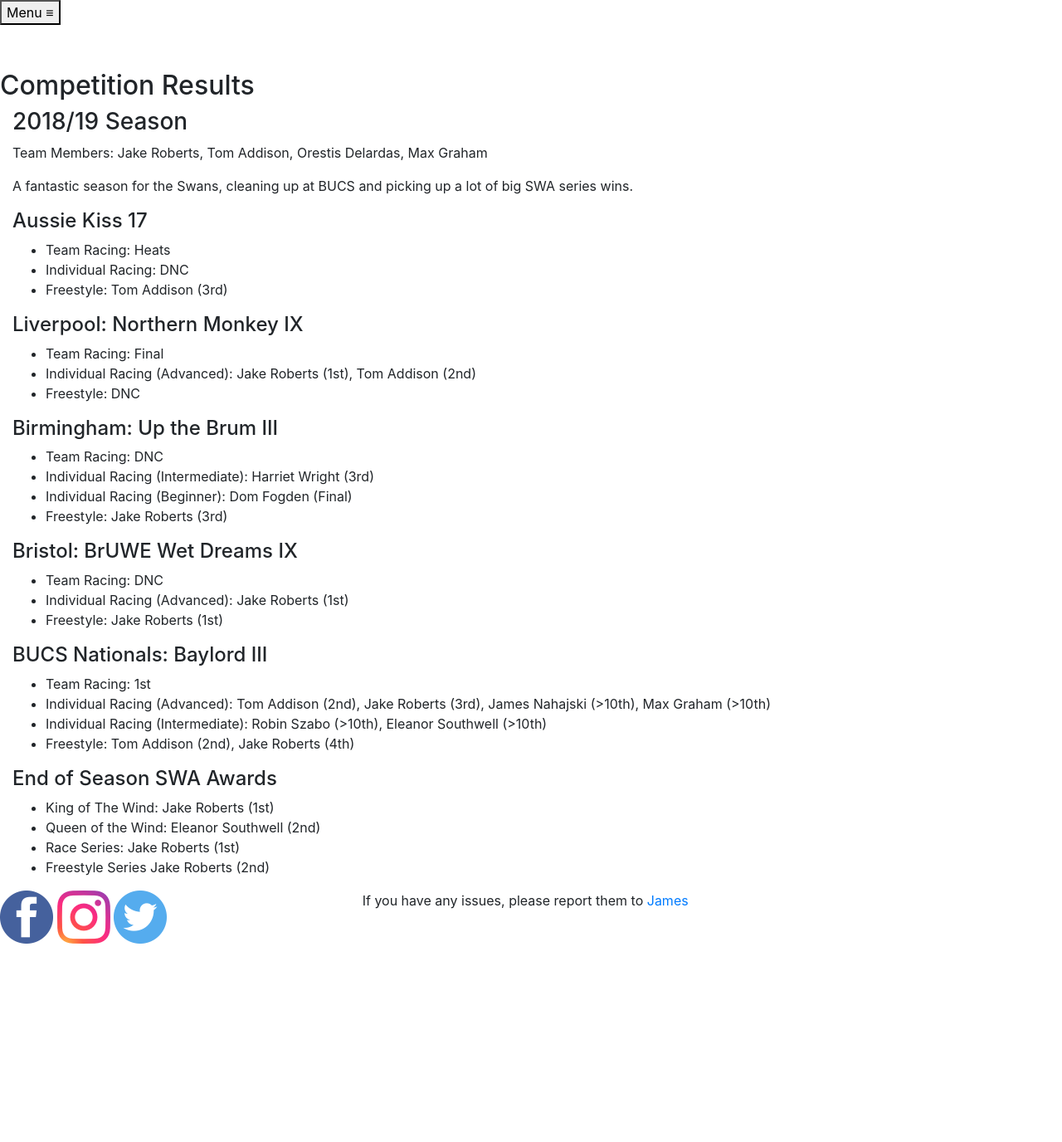
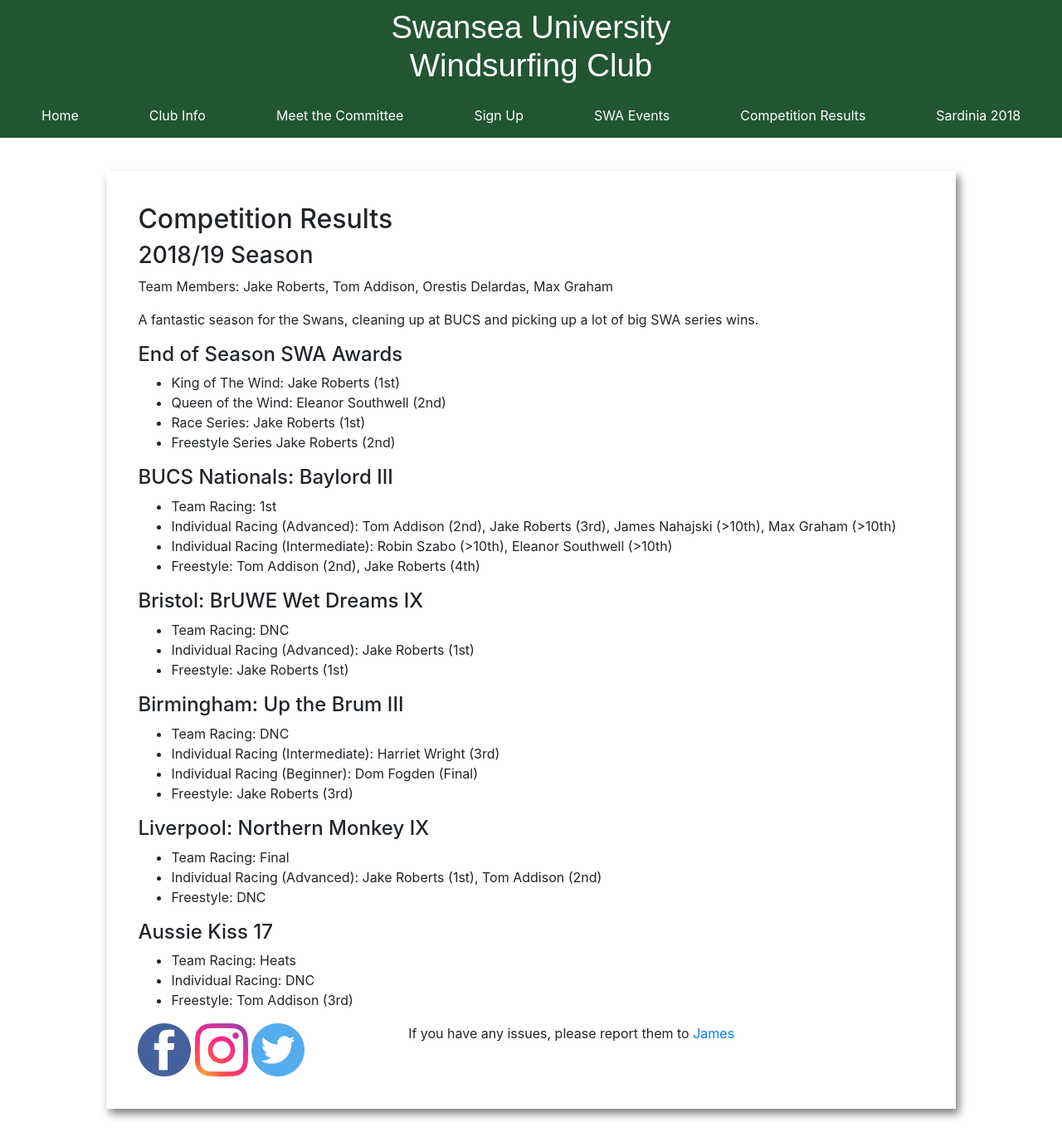
Before and after one commit to JamesIAm/swanseawindsurf, a PHP site: page /competition_results.html in a window 1280 px wide. Shown: the whole page at 83% size. Before the commit the page ends 1137 px from the top, so only its background shows below. Run offline with PHP 8.4, Linux system fonts and the light colour scheme.

Commit message:
Competiotion results updated

```diff
--- a/club_info.html
+++ b/club_info.html
@@ -60,7 +60,7 @@
 				<img
 				src="images/clubphotofun.jpeg"
 				alt="Fun club photo"
-				class="left_image"
+				class="main_image"
 			/>
 				<h3>A Club for All</h3>
 
--- a/competition_results.html
+++ b/competition_results.html
@@ -2,126 +2,73 @@
 <html lang="en">
 	<head>
 		<title>Competition Results</title>
-    	<meta name="viewport" content="width=device-width, initial-scale=1.0, user-scalable=no"> <!-- User scalable stops mobile wiggle -->
-        <link rel="stylesheet" type="text/css" href="static/style.css">
-        <link rel="stylesheet" href="https://maxcdn.bootstrapcdn.com/bootstrap/4.3.1/css/bootstrap.min.css">
+		<meta
+			name="viewport"
+			content="width=device-width, initial-scale=1.0, user-scalable=no"
+		/>
+		<!-- User scalable stops mobile wiggle -->
+		<link rel="stylesheet" type="text/css" href="static/style.css" />
+		<link rel="stylesheet" type="text/css" href="static/article.css" />
+		<link
+			rel="stylesheet"
+			href="https://maxcdn.bootstrapcdn.com/bootstrap/4.3.1/css/bootstrap.min.css"
+		/>
 		<script src="https://ajax.googleapis.com/ajax/libs/jquery/3.4.1/jquery.min.js"></script>
 		<script src="https://maxcdn.bootstrapcdn.com/bootstrap/4.3.1/js/bootstrap.min.js"></script>
-    	<link rel="apple-touch-icon" sizes="180x180" href="/favicon/apple-touch-icon.png">
-        <link rel="icon" type="image/png" sizes="32x32" href="/favicon/favicon-32x32.png">
-        <link rel="icon" type="image/png" sizes="16x16" href="/favicon/favicon-16x16.png">
-        <link rel="manifest" href="/favicon/site.webmanifest">
-        <link rel="mask-icon" href="/favicon/safari-pinned-tab.svg" color="#5bbad5">
-        <link rel="shortcut icon" href="/favicon/favicon.ico">
-        <meta name="msapplication-TileColor" content="#da532c">
-        <meta name="msapplication-config" content="/favicon/browserconfig.xml">
-        <meta name="theme-color" content="#ffffff">
-        <meta charset="UTF-8">
+		<link
+			rel="apple-touch-icon"
+			sizes="180x180"
+			href="/favicon/apple-touch-icon.png"
+		/>
+		<link
+			rel="icon"
+			type="image/png"
+			sizes="32x32"
+			href="/favicon/favicon-32x32.png"
+		/>
+		<link
+			rel="icon"
+			type="image/png"
+			sizes="16x16"
+			href="/favicon/favicon-16x16.png"
+		/>
+		<link rel="manifest" href="/favicon/site.webmanifest" />
+		<link
+			rel="mask-icon"
+			href="/favicon/safari-pinned-tab.svg"
+			color="#5bbad5"
+		/>
+		<link rel="shortcut icon" href="/favicon/favicon.ico" />
+		<meta name="msapplication-TileColor" content="#da532c" />
+		<meta
+			name="msapplication-config"
+			content="/favicon/browserconfig.xml"
+		/>
+		<meta name="theme-color" content="#ffffff" />
+		<meta charset="UTF-8" />
 	</head>
 
 	<body>
-    	<div class="header-container"></div>
-    	<div class="navbutton"><button id="menu" onclick="menu()">Menu   ≡</button></div>
-    	<div class="navigation"></div>
-	    <div class="content">
+		<div class="header">
+			<h1>Swansea University<br />Windsurfing Club</h1>
+		</div>
+		<div id="navigation-div"></div>
+		<div id="content">
+			<div class="article">
 				<h2 class="content-text">Competition Results</h2>
-	    </div>
-    	<div class="container-fluid">
-        	<div class="row">
-        	    <div class="col-12">
 				<h3>2018/19 Season</h3>
-            		<p class="content-text">Team Members: Jake Roberts, Tom Addison, Orestis Delardas, Max Graham</p>
-            		<p class="content-text">A fantastic season for the Swans, cleaning up at BUCS and picking up a lot of big SWA series wins.</p>
-        	    </div>
-        	</div>
-        	<div class="row">
-        	    <div class="col-12">
-            		<h4 class="content-text">Aussie Kiss 17</h4>
-            		<ul class="content-text">
-            			<li>
-            				Team Racing: Heats
-            			</li>
-            			<li>
-            				Individual Racing: DNC
-            			</li>
-            			<li>
-            				Freestyle: Tom Addison (3rd)
-            			</li>
-            		</ul>
-        	    </div>
-        	</div>
-        	<div class="row">
-        	    <div class="col-12">
-            		<h4 class="content-text">Liverpool: Northern Monkey IX</h4>
-            		<ul class="content-text">
-            			<li>
-            				Team Racing: Final
-            			</li>
-            			<li>
-            				Individual Racing (Advanced): Jake Roberts (1st), Tom Addison (2nd)
-            			</li>
-            			<li>
-            				Freestyle: DNC
-            			</li>
-            		</ul>
-        	    </div>
-        	</div>
-        	<div class="row">
-        	    <div class="col-12">
-            		<h4 class="content-text">Birmingham: Up the Brum III</h4>
-            		<ul class="content-text">
-            			<li>
-            				Team Racing: DNC
-            			</li>
-            			<li>
-            				Individual Racing (Intermediate): Harriet Wright (3rd)
-            			</li>
-            			<li>
-            				Individual Racing (Beginner): Dom Fogden (Final)
-            			</li>
-            			<li>
-            				Freestyle: Jake Roberts (3rd)
-            			</li>
-            		</ul>
-        	    </div>
-        	</div>
-        	<div class="row">
-        	    <div class="col-12">
-            		<h4 class="content-text">Bristol: BrUWE Wet Dreams IX</h4>
-            		<ul class="content-text">
-            			<li>
-            				Team Racing: DNC
-            			</li>
-            			<li>
-            				Individual Racing (Advanced): Jake Roberts (1st)
-            			</li>
-            			<li>
-            				Freestyle: Jake Roberts (1st)
-            			</li>
-            		</ul>
-        	    </div>
-        	</div>
-        	<div class="row">
-        	    <div class="col-12">
-            		<h4 class="content-text">BUCS Nationals: Baylord III</h4>
-            		<ul class="content-text">
-            			<li>
-            				Team Racing: 1st
-            			</li>
-            			<li>
-            				Individual Racing (Advanced): Tom Addison (2nd), Jake Roberts (3rd), James Nahajski (>10th), Max Graham (>10th)
-            			</li>
-            			<li>
-            				Individual Racing (Intermediate): Robin Szabo (>10th), Eleanor Southwell (>10th)
-            			</li>
-            			<li>
-            				Freestyle: Tom Addison (2nd), Jake Roberts (4th)
-            			</li>
-            		</ul>
-        	    </div>
-        	</div>
-        	<div class="row">
-        	    <div class="col-12">
+				<p class="content-text">
+					Team Members: Jake Roberts, Tom Addison, Orestis Delardas,
+					Max Graham
+				</p>
+				<p class="content-text">
+					A fantastic season for the Swans, cleaning up at BUCS and
+					picking up a lot of big SWA series wins.
+				</p>
+				<!--1819-->
+				<section>
+					<section>
+						<!--End of season awards-->
 						<h4 class="content-text">End of Season SWA Awards</h4>
 						<ul class="content-text">
 							<li>
@@ -137,23 +84,151 @@
 								Freestyle Series Jake Roberts (2nd)
 							</li>
 						</ul>
+					</section>
+					<section>
+						<!--Nationals-->
+						<h4 class="content-text">
+							BUCS Nationals: Baylord III
+						</h4>
+						<ul class="content-text">
+							<li>
+								Team Racing: 1st
+							</li>
+							<li>
+								Individual Racing (Advanced): Tom Addison (2nd),
+								Jake Roberts (3rd), James Nahajski (>10th), Max
+								Graham (>10th)
+							</li>
+							<li>
+								Individual Racing (Intermediate): Robin Szabo
+								(>10th), Eleanor Southwell (>10th)
+							</li>
+							<li>
+								Freestyle: Tom Addison (2nd), Jake Roberts (4th)
+							</li>
+						</ul>
+					</section>
+					<section>
+						<!--BarBrUwe-->
+						<h4 class="content-text">
+							Bristol: BrUWE Wet Dreams IX
+						</h4>
+						<ul class="content-text">
+							<li>
+								Team Racing: DNC
+							</li>
+							<li>
+								Individual Racing (Advanced): Jake Roberts (1st)
+							</li>
+							<li>
+								Freestyle: Jake Roberts (1st)
+							</li>
+						</ul>
+					</section>
+					<section>
+						<!--Up the Brum-->
+						<h4 class="content-text">
+							Birmingham: Up the Brum III
+						</h4>
+						<ul class="content-text">
+							<li>
+								Team Racing: DNC
+							</li>
+							<li>
+								Individual Racing (Intermediate): Harriet Wright
+								(3rd)
+							</li>
+							<li>
+								Individual Racing (Beginner): Dom Fogden (Final)
+							</li>
+							<li>
+								Freestyle: Jake Roberts (3rd)
+							</li>
+						</ul>
+					</section>
+					<section>
+						<!--Northern Monkey-->
+						<h4 class="content-text">
+							Liverpool: Northern Monkey IX
+						</h4>
+						<ul class="content-text">
+							<li>
+								Team Racing: Final
+							</li>
+							<li>
+								Individual Racing (Advanced): Jake Roberts
+								(1st), Tom Addison (2nd)
+							</li>
+							<li>
+								Freestyle: DNC
+							</li>
+						</ul>
+					</section>
+					<section>
+						<!--Aussie Kiss-->
+						<h4 class="content-text">Aussie Kiss 17</h4>
+						<ul class="content-text">
+							<li>
+								Team Racing: Heats
+							</li>
+							<li>
+								Individual Racing: DNC
+							</li>
+							<li>
+								Freestyle: Tom Addison (3rd)
+							</li>
+						</ul>
+					</section>
+				</section>
+
+				<div class="footer"></div>
 			</div>
 		</div>
-    	</div>
-	    	<div class="footer"></div>
 		<script>
-            $(".navigation").load("./shared_files/navigation.html");
+			//Load parts of the page
+			$("#navigation-div").load("./shared_files/navigation.html");
 			$(".footer").load("./shared_files/footer.html");
-            $(".header-container").load("./shared_files/header.html");
 		</script>
 		<script>
-        function menu () {
-              var navshow = document.getElementById("navlist");
-              if (navshow.style.display === "none") {
-                navshow.style.display = "block";
+			//Makes the navbar sticky, and minimises in mobile on scroll
+
+			window.onscroll = function () {
+				stickyNav();
+			};
+
+			//Finds the offset of the content part of the page
+			var navdiv = document.getElementById("navigation-div");
+			var threshold = navdiv.offsetTop;
+			const vw = Math.max(
+				document.documentElement.clientWidth || 0,
+				window.innerWidth || 0
+			);
+			const mobileMode = 850;
+			//Add the sticky class to the navbar when you reach its scroll position. Remove "sticky" when you leave the scroll position
+			//Also minimises the navbar on scroll
+			function stickyNav() {
+				navdiv = document.getElementById("navigation-div");
+				if (window.pageYOffset >= threshold) {
+					navdiv.classList.add("sticky");
 				} else {
-                navshow.style.display = "none";
+					navdiv.classList.remove("sticky");
 				}
-        };
+				if (vw < mobileMode) {
+					var navlist = document.getElementById("navlist");
+					navlist.style.display = "none";
+				}
+			}
 		</script>
+		<script>
+			//Makes mobile navbar button work
+			function displayNav() {
+				var navlist = document.getElementById("navlist");
+				if (navlist.style.display === "block") {
+					navlist.style.display = "none";
+				} else {
+					navlist.style.display = "block";
+				}
+			}
+		</script>
+	</body>
 </html>
--- a/static/article.css
+++ b/static/article.css
@@ -5,13 +5,7 @@
 	position: relative;
 	overflow: hidden;
 }
-.article .right_image {
-
-	/*position: absolute;
-	right: 3vw;*/
-	float: right;
-}
-.article .left_image {
+.article .main_image {
 	width: 80%;
 	margin: 0% 10%;
 	height: 50vh;
```
Also changed, not shown: sardinia_2018.html (+49 -12 lines), README.md. Lines whose indentation alone changed are shown as unchanged.
